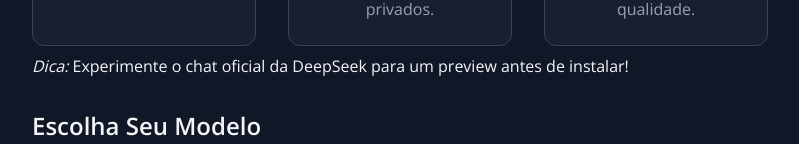
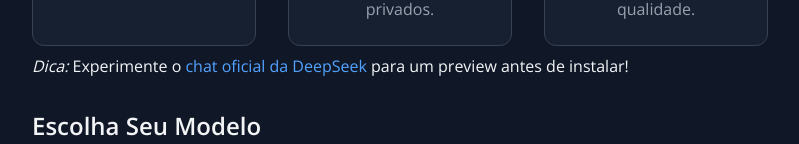
Before and after one commit to moriware/moriware.github.io, a website: page blog/2025-02-04-como-utilizar-deepseek-vscode/index.html in a window 1280 px wide. Shown: the part 1088-1232 px from the top of the page, without its empty margins (240-1039 px from the left). Drawn offline with nearby package versions, Linux system fonts and the light colour scheme; a web font is replaced by a local one.

Commit message:
feat: adicionar classe de destaque ao link do chat oficial da DeepSeek

```diff
--- a/blog/2025-02-04-como-utilizar-deepseek-vscode/index.html
+++ b/blog/2025-02-04-como-utilizar-deepseek-vscode/index.html
@@ -248,7 +248,7 @@
           </div>
           <p>
             <em>Dica:</em> Experimente o
-            <a href="https://chat.deepseek.com" target="_blank" rel="noopener"
+            <a href="https://chat.deepseek.com" target="_blank" rel="noopener" class="highlight-text text-blue-400"
               >chat oficial da DeepSeek</a
             >
             para um preview antes de instalar!
```
